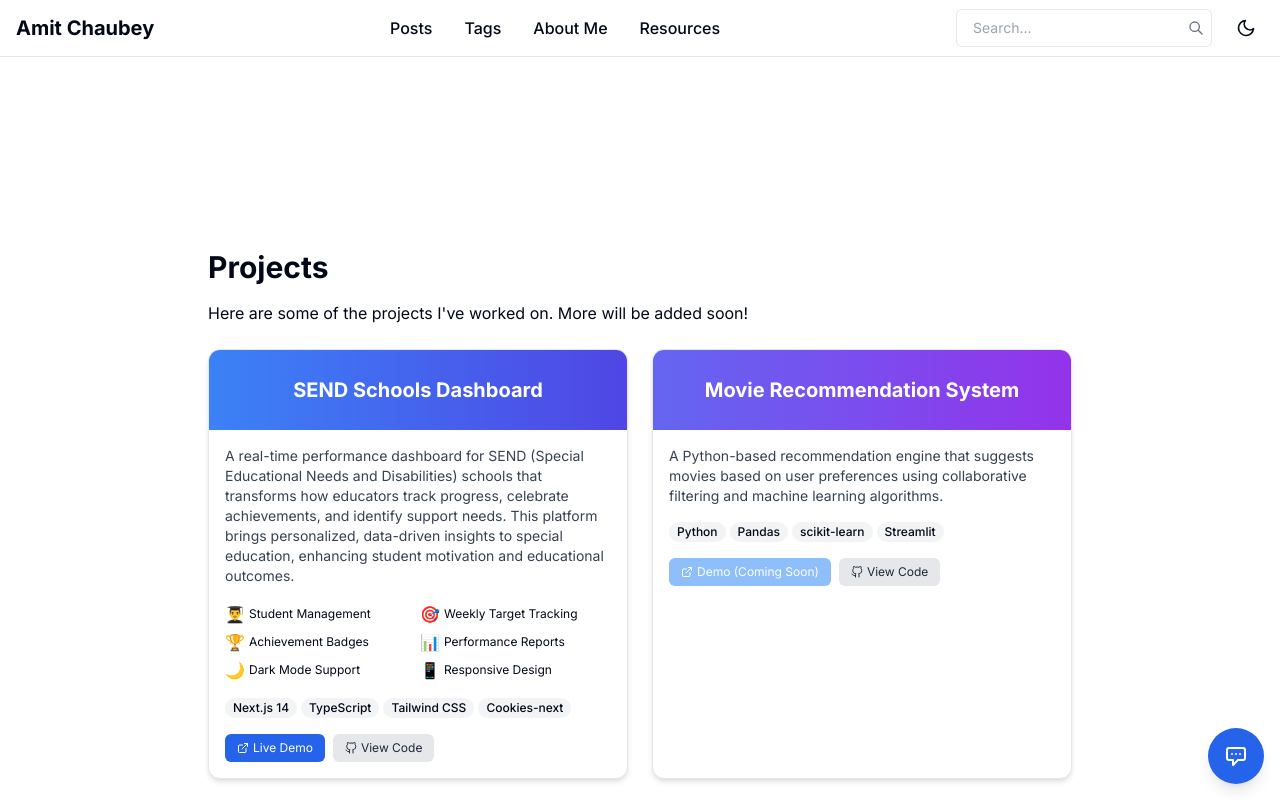
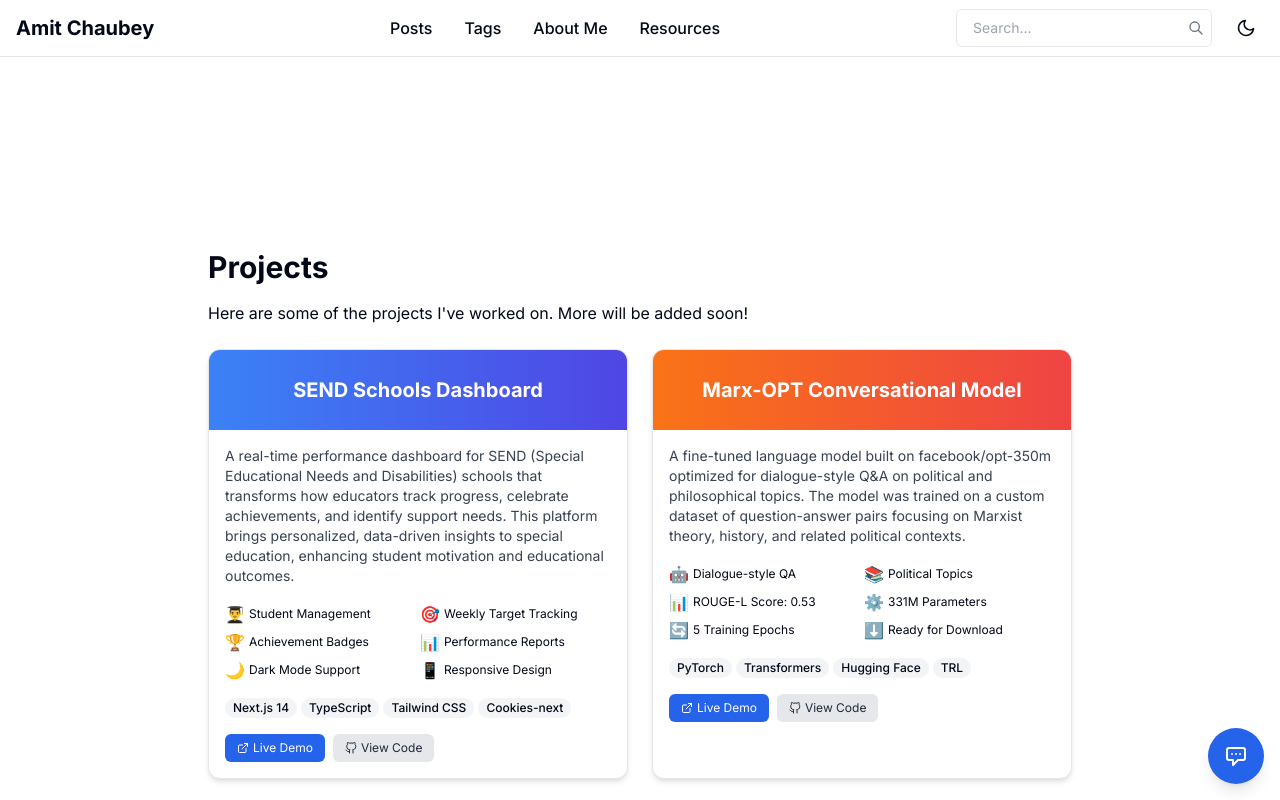
Before and after one commit to amit-chaubey/my-portfolio, a Next.js app: page /projects in a window 1280 px wide. Shown: the top 800 px of the page. Built offline with nearby package versions, Linux system fonts and the light colour scheme.

Commit message:
Add Marx-OPT Conversational Model project to portfolio

```diff
--- a/src/app/projects/page.tsx
+++ b/src/app/projects/page.tsx
@@ -20,6 +20,15 @@ const projects: Project[] = [
     technologies: ["Next.js 14", "TypeScript", "Tailwind CSS", "Cookies-next"],
     gradientFrom: "from-blue-500",
     gradientTo: "to-indigo-600"
+  },
+  {
+    title: "Marx-OPT Conversational Model",
+    description: "A fine-tuned language model built on facebook/opt-350m optimized for dialogue-style Q&A on political and philosophical topics. The model was trained on a custom dataset of question-answer pairs focusing on Marxist theory, history, and related political contexts.",
+    liveUrl: "https://huggingface.co/sweatSmile/marx-opt350m-finetuned-v1",
+    codeUrl: "https://huggingface.co/sweatSmile/marx-dataset",
+    technologies: ["PyTorch", "Transformers", "Hugging Face", "TRL"],
+    gradientFrom: "from-orange-500",
+    gradientTo: "to-red-500"
   },
   {
     title: "Movie Recommendation System",
@@ -115,6 +124,35 @@ export default function ProjectsPage() {
                 </div>
               )}
 
+              {project.title === "Marx-OPT Conversational Model" && (
+                <div className="mb-4 grid grid-cols-2 gap-1">
+                  <div className="flex items-center space-x-1">
+                    <span className="text-orange-500">🤖</span>
+                    <span className="text-xs">Dialogue-style QA</span>
+                  </div>
+                  <div className="flex items-center space-x-1">
+                    <span className="text-orange-500">📚</span>
+                    <span className="text-xs">Political Topics</span>
+                  </div>
+                  <div className="flex items-center space-x-1">
+                    <span className="text-orange-500">📊</span>
+                    <span className="text-xs">ROUGE-L Score: 0.53</span>
+                  </div>
+                  <div className="flex items-center space-x-1">
+                    <span className="text-orange-500">⚙️</span>
+                    <span className="text-xs">331M Parameters</span>
+                  </div>
+                  <div className="flex items-center space-x-1">
+                    <span className="text-orange-500">🔄</span>
+                    <span className="text-xs">5 Training Epochs</span>
+                  </div>
+                  <div className="flex items-center space-x-1">
+                    <span className="text-orange-500">⬇️</span>
+                    <span className="text-xs">Ready for Download</span>
+                  </div>
+                </div>
+              )}
+
               <div className="flex flex-wrap gap-1 mb-4">
                 {project.technologies.map((tech, i) => (
                   <span key={i} className="px-2 py-0.5 text-xs font-medium bg-gray-100 dark:bg-gray-700 rounded-full">
```
